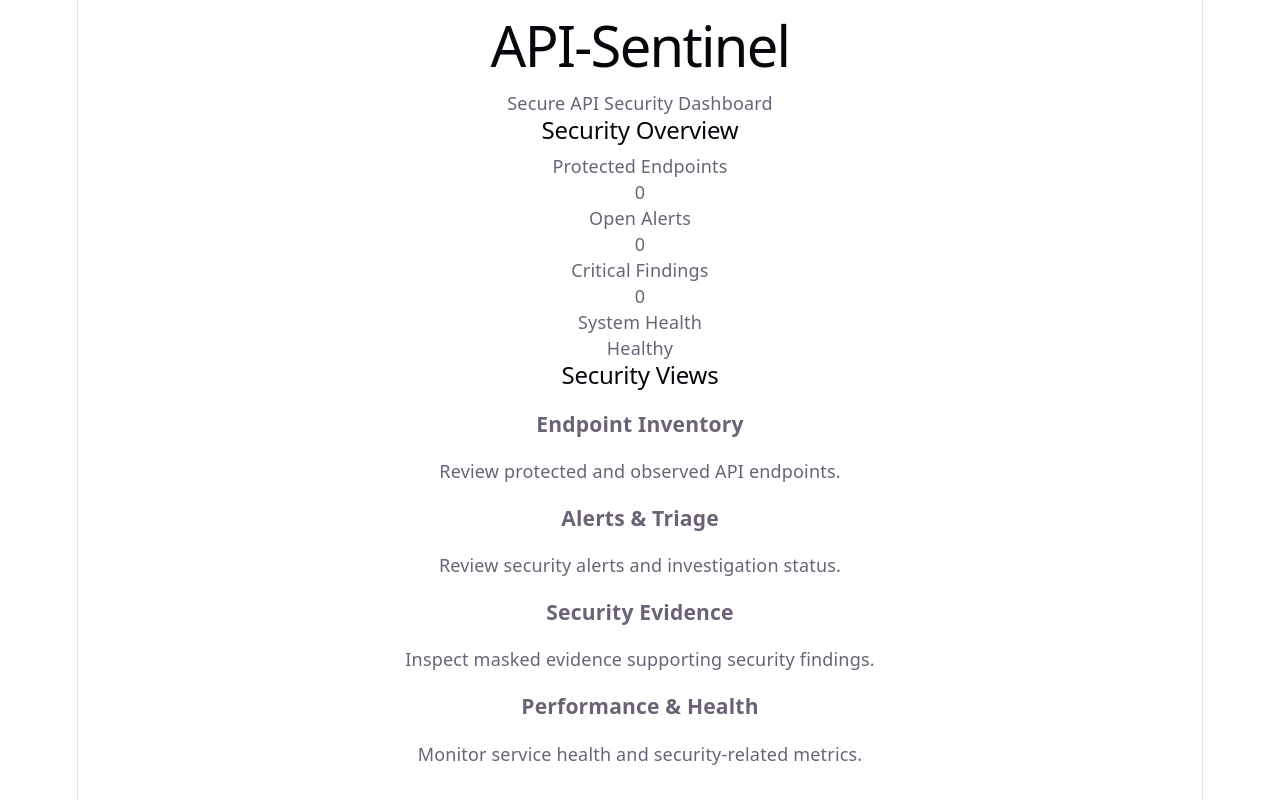
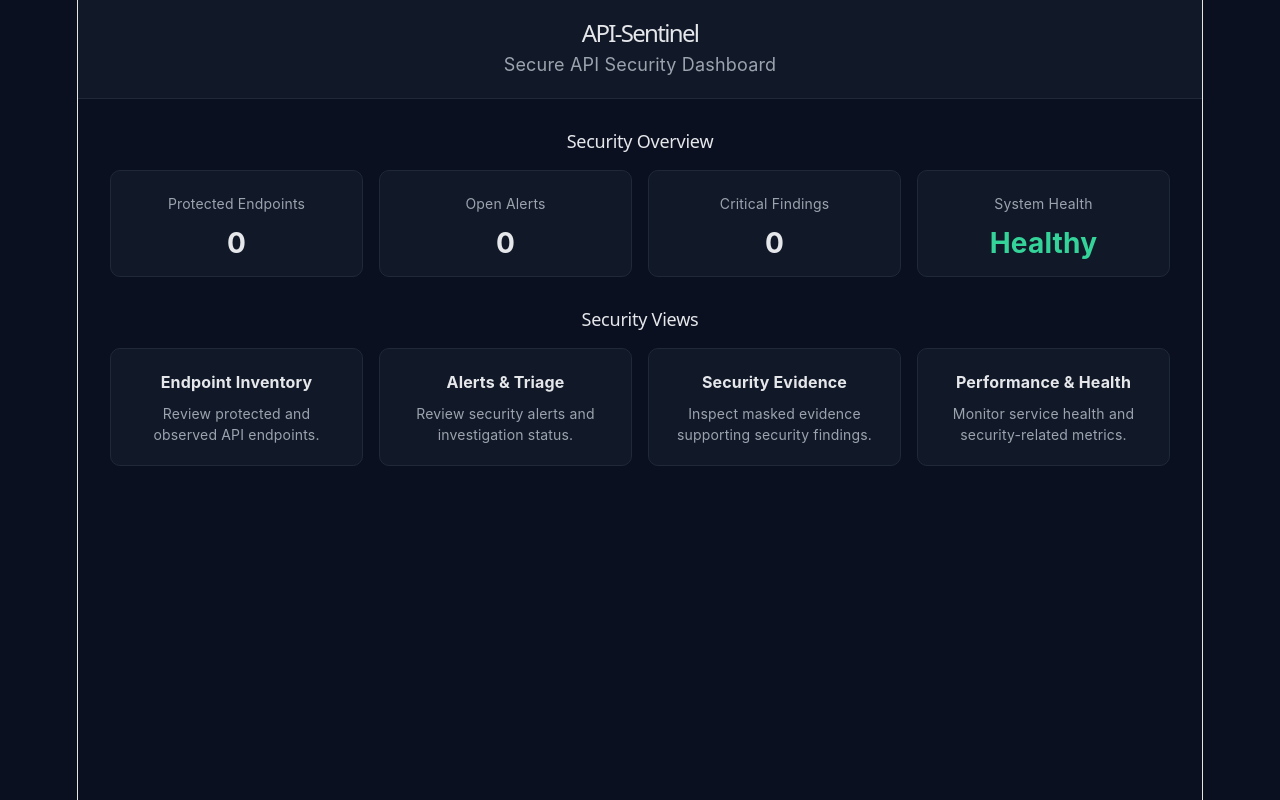
Before and after one commit to madhab-tech-cyber/APIsenX, a React (Vite) app in the folder dashboard/: page / in a window 1280 px wide. Built offline with nearby package versions, Linux system fonts and the light colour scheme.

Commit message:
fix(member6): wire dashboard styles

```diff
--- a/dashboard/src/App.css
+++ b/dashboard/src/App.css
@@ -125,3 +125,7 @@ select {
     grid-template-columns: 1fr;
   }
 }
+
+.topbar h1, .section-title {
+  color: #e5e7eb;
+}
--- a/dashboard/src/App.tsx
+++ b/dashboard/src/App.tsx
@@ -1,3 +1,5 @@
+import './App.css'
+
 function App() {
   return (
     <div className="dashboard">
```
